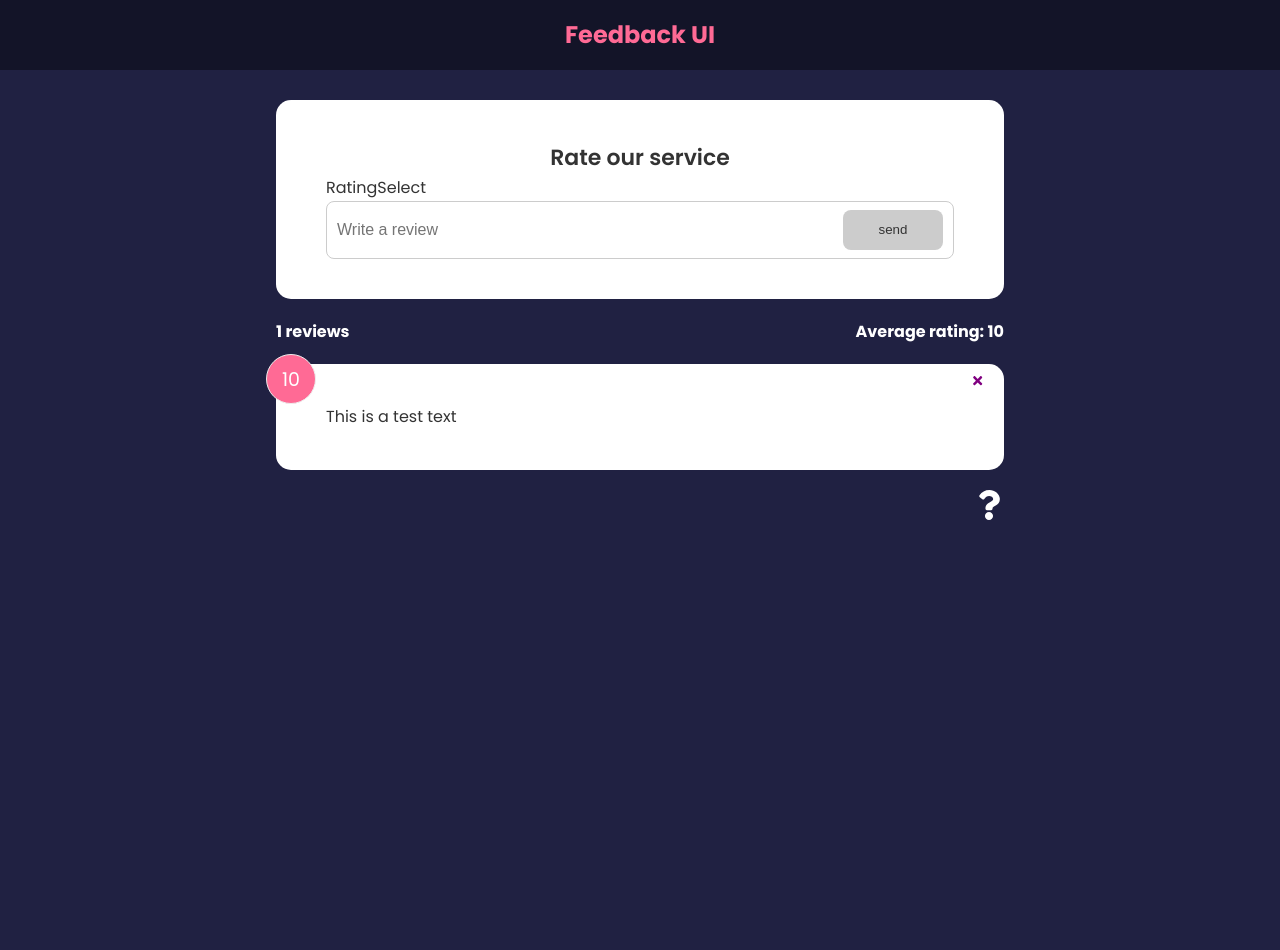
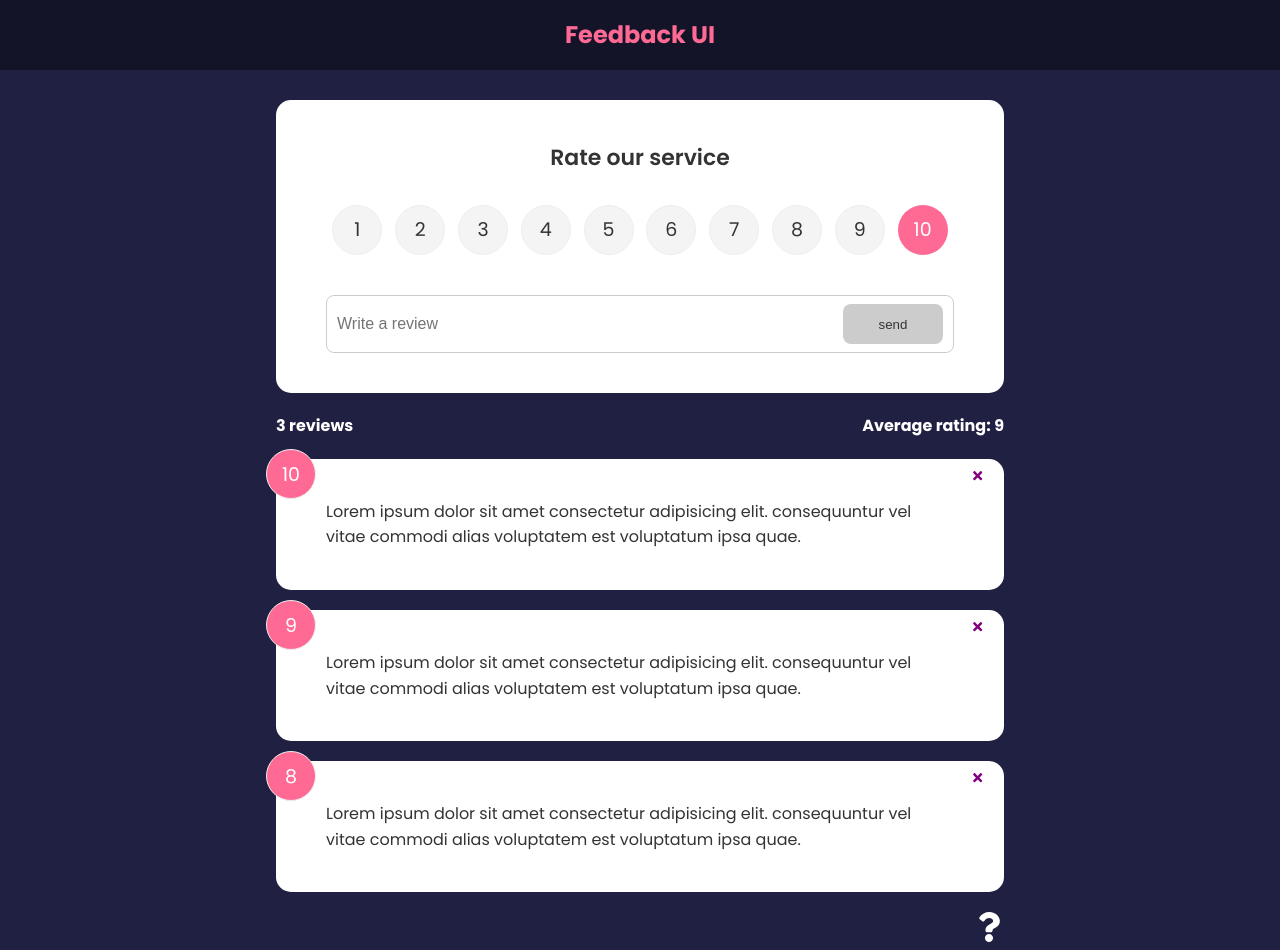
Before and after one commit to MercEzz/feedback-ui, a React (Create React App) app: page / in a window 1280 px wide. Before the commit the page ends 800 px from the top, so only its background shows below. Built offline with nearby package versions, Linux system fonts and the light colour scheme.

Commit message:
context hook appiled all over the app

```diff
--- a/src/App.js
+++ b/src/App.js
@@ -1,5 +1,3 @@
-import { useState } from "react";
-import { v4 as uuidv4 } from "uuid";
 import { BrowserRouter as Router, Route, Routes } from "react-router-dom";
 
 import FeedBackForm from "./components/FeedBackForm";
@@ -12,19 +10,6 @@ import AboutIconLink from "./components/AboutIconLink";
 import { FeedbackProvider } from "./context/FeedBackContext";
 
 function App() {
-  const [feedback, setFeedback] = useState(FeedbackData);
-
-  const addFeedback = (newFeedback) => {
-    newFeedback.id = uuidv4();
-    setFeedback([newFeedback, ...feedback]);
-  };
-
-  const deleteFeedback = (id) => {
-    if (window.confirm("Are you sure you want to delete this?")) {
-      setFeedback(feedback.filter((item) => item.id !== id));
-    }
-  };
-
   return (
     <FeedbackProvider>
       <Router>
@@ -35,9 +20,9 @@ function App() {
               path="/"
               element={
                 <>
-                  <FeedBackForm handleAdd={addFeedback} />
+                  <FeedBackForm />
                   <FeedBackStats />
-                  <FeedBackList deleteFunc={deleteFeedback} />
+                  <FeedBackList />
                 </>
               }
             ></Route>
--- a/src/components/FeedBackForm.js
+++ b/src/components/FeedBackForm.js
@@ -1,10 +1,13 @@
-import React, { useState } from "react";
+import React, { useContext, useState } from "react";
 import PropTypes from "prop-types";
 import Card from "./Layout/Card";
 import Button from "./Layout/Button";
 import RatingSelect from "./RatingSelect";
+import FeedbackContext from "../context/FeedBackContext";
 
-const FeedBackForm = ({ handleAdd }) => {
+const FeedBackForm = () => {
+  const { addFeedback } = useContext(FeedbackContext);
+
   const [text, setText] = useState("");
   const [rating, setRating] = useState(10);
   const [btnDisabled, setBtnDisabled] = useState(true);
@@ -32,9 +35,9 @@ const FeedBackForm = ({ handleAdd }) => {
         rating,
       };
 
-      handleAdd(newFeedback);
+      addFeedback(newFeedback);
+      setText("");
     }
-    setText("");
   };
 
   return (
--- a/src/components/FeedBackItem.js
+++ b/src/components/FeedBackItem.js
@@ -1,13 +1,15 @@
 import { FaTimes } from "react-icons/fa";
-import React, { useState } from "react";
+import React, { useContext, useState } from "react";
 import PropTypes from "prop-types";
 import Card from "./Layout/Card";
+import FeedbackContext from "../context/FeedBackContext";
 
-const FeedBackItem = ({ item, deleteFunc }) => {
+const FeedBackItem = ({ item }) => {
+  const { deleteFeedback } = useContext(FeedbackContext);
   return (
     <Card>
       <div className="num-display">{item.rating}</div>
-      <button onClick={() => deleteFunc(item.id)} className="close">
+      <button onClick={() => deleteFeedback(item.id)} className="close">
         <FaTimes color="purple" />
       </button>
       <div className="text-display">{item.text}</div>
--- a/src/components/FeedBackList.js
+++ b/src/components/FeedBackList.js
@@ -4,7 +4,7 @@ import FeedBackItem from "./FeedBackItem";
 import PropTypes from "prop-types";
 import FeedbackContext from "../context/FeedBackContext";
 
-const FeedBackList = ({ deleteFunc }) => {
+const FeedBackList = () => {
   const { feedback } = useContext(FeedbackContext);
 
   if (!feedback || feedback.length === 0) {
@@ -20,7 +20,7 @@ const FeedBackList = ({ deleteFunc }) => {
             animate={{ opacity: 1 }}
             exit={{ opacity: 0 }}
           >
-            <FeedBackItem key={item.id} deleteFunc={deleteFunc} item={item} />
+            <FeedBackItem key={item.id} item={item} />
           </motion.div>
         ))}
       </AnimatePresence>
--- a/src/components/RatingSelect.js
+++ b/src/components/RatingSelect.js
@@ -9,7 +9,23 @@ const RatingSelect = ({ select }) => {
     selected(select);
   };
 
-  return <div>RatingSelect</div>;
+  return (
+    <ul className="rating">
+      {Array.from({ length: 10 }, (_, i) => (
+        <li key={`rating-${i + 1}`}>
+          <input
+            type="radio"
+            id={`num${i + 1}`}
+            name="rating"
+            value={i + 1}
+            onChange={handleChange}
+            checked={selected === i + 1}
+          />
+          <label htmlFor={`num${i + 1}`}>{i + 1}</label>
+        </li>
+      ))}
+    </ul>
+  );
 };
 
 export default RatingSelect;
--- a/src/context/FeedBackContext.js
+++ b/src/context/FeedBackContext.js
@@ -1,17 +1,25 @@
 import { createContext, useState } from "react";
+import { v4 as uuidv4 } from "uuid";
+import FeedbackData from "../data/FeedBackData";
 
 const FeedbackContext = createContext();
 
 export const FeedbackProvider = ({ children }) => {
-  const [feedback, setFeedback] = useState([
-    {
-      id: 1,
-      text: "This is a test text",
-      rating: 10,
-    },
-  ]);
+  const [feedback, setFeedback] = useState(FeedbackData);
+
+  const deleteFeedback = (id) => {
+    if (window.confirm("Are you sure you want to delete this?")) {
+      setFeedback(feedback.filter((item) => item.id !== id));
+    }
+  };
+
+  const addFeedback = (newFeedback) => {
+    newFeedback.id = uuidv4();
+    setFeedback([newFeedback, ...feedback]);
+  };
+
   return (
-    <FeedbackContext.Provider value={{ feedback }}>
+    <FeedbackContext.Provider value={{ feedback, deleteFeedback, addFeedback }}>
       {children}
     </FeedbackContext.Provider>
   );
```
